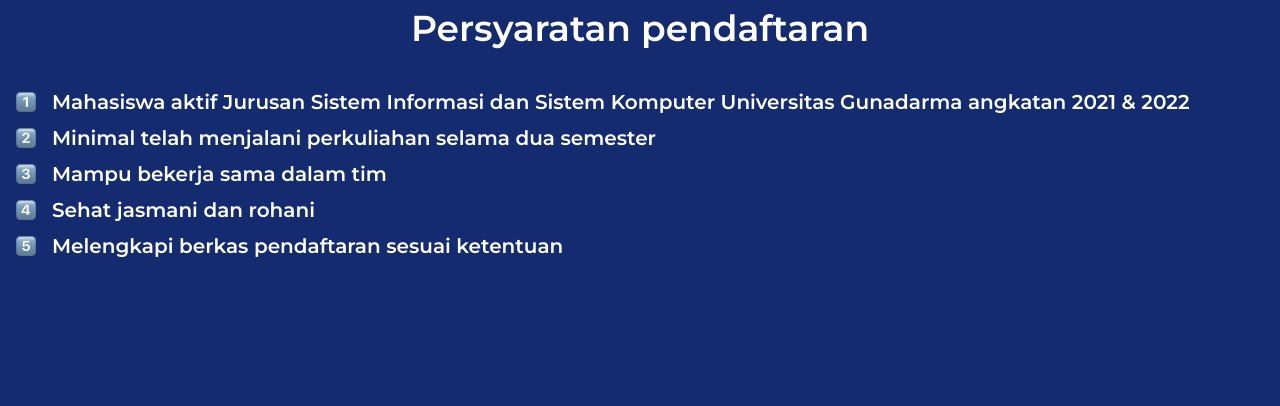
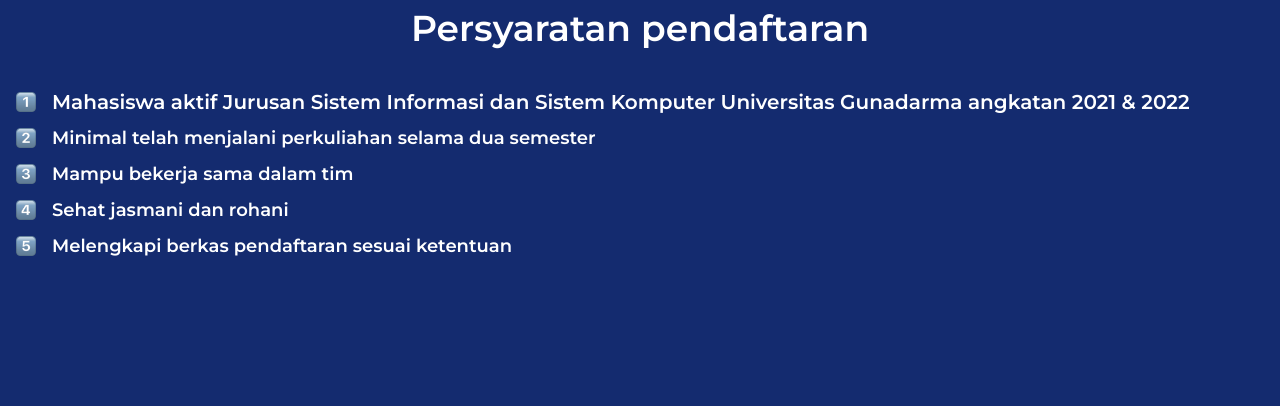
Before and after one commit to AryoNoer/Oprec, a website: page index.html in a window 1280 px wide. Shown: the part 1980-2386 px from the top of the page. Drawn offline with Linux system fonts and the light colour scheme; a web font is replaced by a local one.

Commit message:
edit font

```diff
--- a/index.html
+++ b/index.html
@@ -205,7 +205,7 @@
       >
         <img src="src/two-emoji.png" alt="" class="h-5 w-5" />
         <div class="mx-4">
-          <h3 class="text-white font-semibold text-base md:text-xl">
+          <h3 class="text-white font-semibold text-base md:text-lg">
             Minimal telah menjalani perkuliahan selama dua semester
           </h3>
         </div>
@@ -215,7 +215,7 @@
       >
         <img src="src/three-emoji.png" alt="" class="h-5 w-5" />
         <div class="mx-4">
-          <h3 class="text-white font-semibold text-base md:text-xl">
+          <h3 class="text-white font-semibold text-base md:text-lg">
             Mampu bekerja sama dalam tim
           </h3>
         </div>
@@ -225,7 +225,7 @@
       >
         <img src="src/four-emoji.png" alt="" class="h-5 w-5" />
         <div class="mx-4">
-          <h3 class="text-white font-semibold text-base md:text-xl">
+          <h3 class="text-white font-semibold text-base md:text-lg">
             Sehat jasmani dan rohani
           </h3>
         </div>
@@ -236,7 +236,7 @@
       >
         <img src="src/five-emoji.png" alt="" class="h-5 w-5" />
         <div class="mx-4">
-          <h3 class="text-white font-semibold text-base md:text-xl">
+          <h3 class="text-white font-semibold text-base md:text-lg">
             Melengkapi berkas pendaftaran sesuai ketentuan
           </h3>
         </div>
```
